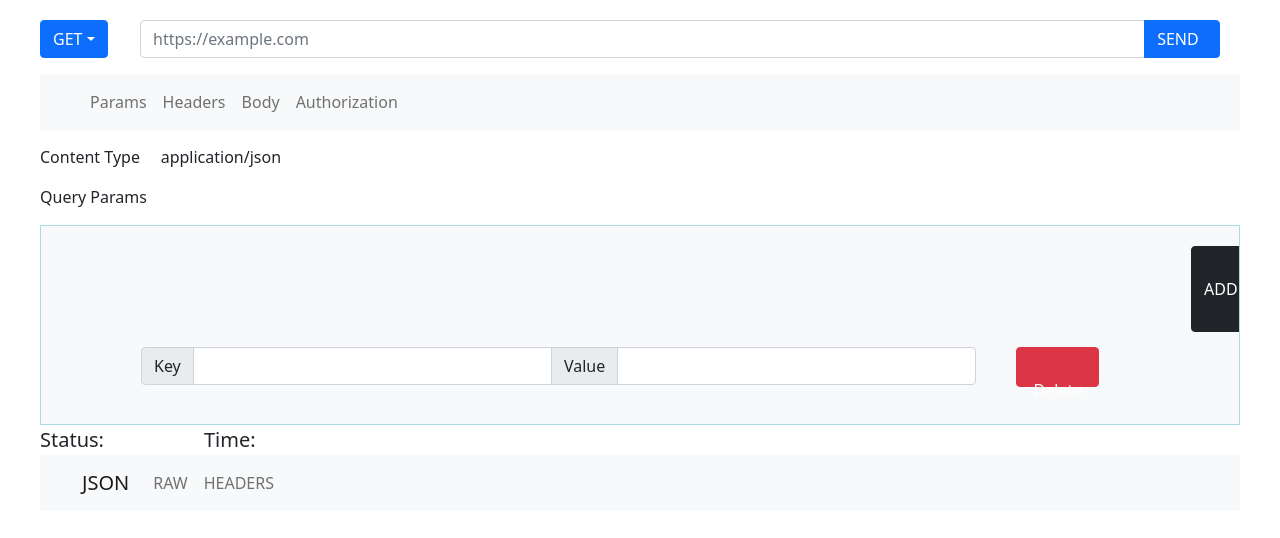
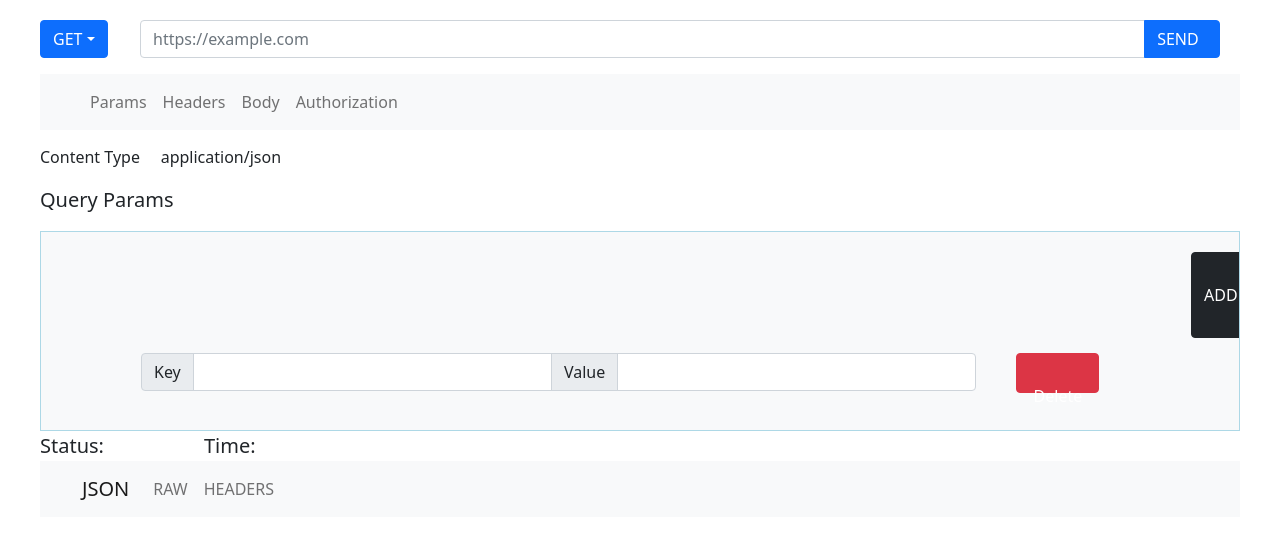
Before and after one commit to AbhishekV9/API_Viewer, a React (Create React App) app: page / in a window 1280 px wide. Shown: the top 538 px of the page. Built offline with nearby package versions, Linux system fonts and the light colour scheme.

Commit message:
response component

```diff
--- a/src/Components/Data.js
+++ b/src/Components/Data.js
@@ -28,7 +28,7 @@ function Data(){
             </Navbar>
             <span >
                 <p className="s-1">Content Type &nbsp;&nbsp;&nbsp; application/json</p>
-                <p className="s-1" >{dataIn}</p>
+                <p className="s-1" style={{ fontSize:"20px"}}>{dataIn}</p>
             </span>
             <div className="bg">
             <Button variant="dark" className="addbutton" onClick={()=>addPair()}>&nbsp; ADD &nbsp;</Button>
--- a/src/Components/Response.js
+++ b/src/Components/Response.js
@@ -21,6 +21,9 @@ export const Response = () => {
                 </Nav>
                 </Container>
             </Navbar>
+            <div>
+
+            </div>
         </div>
     )
 }
```
